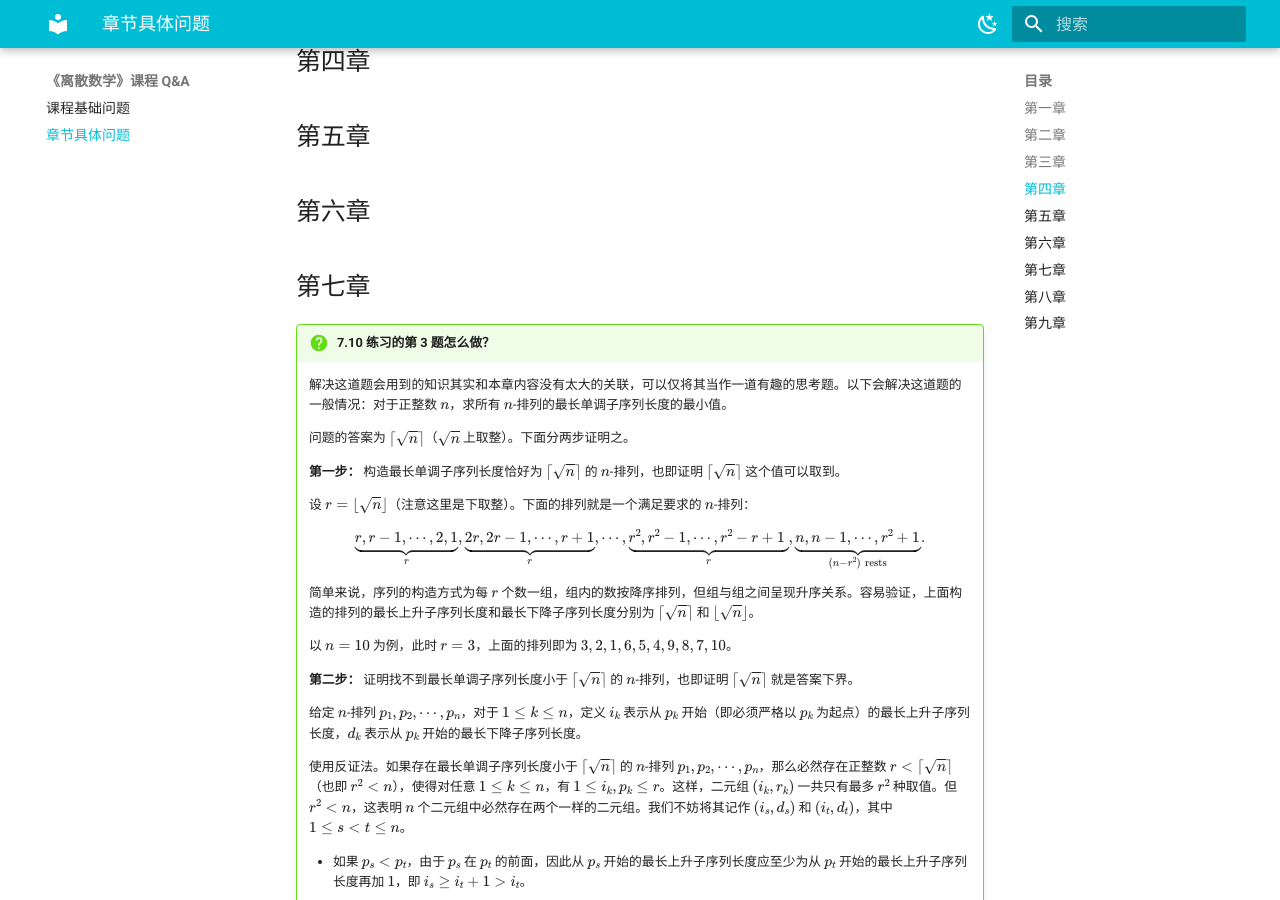
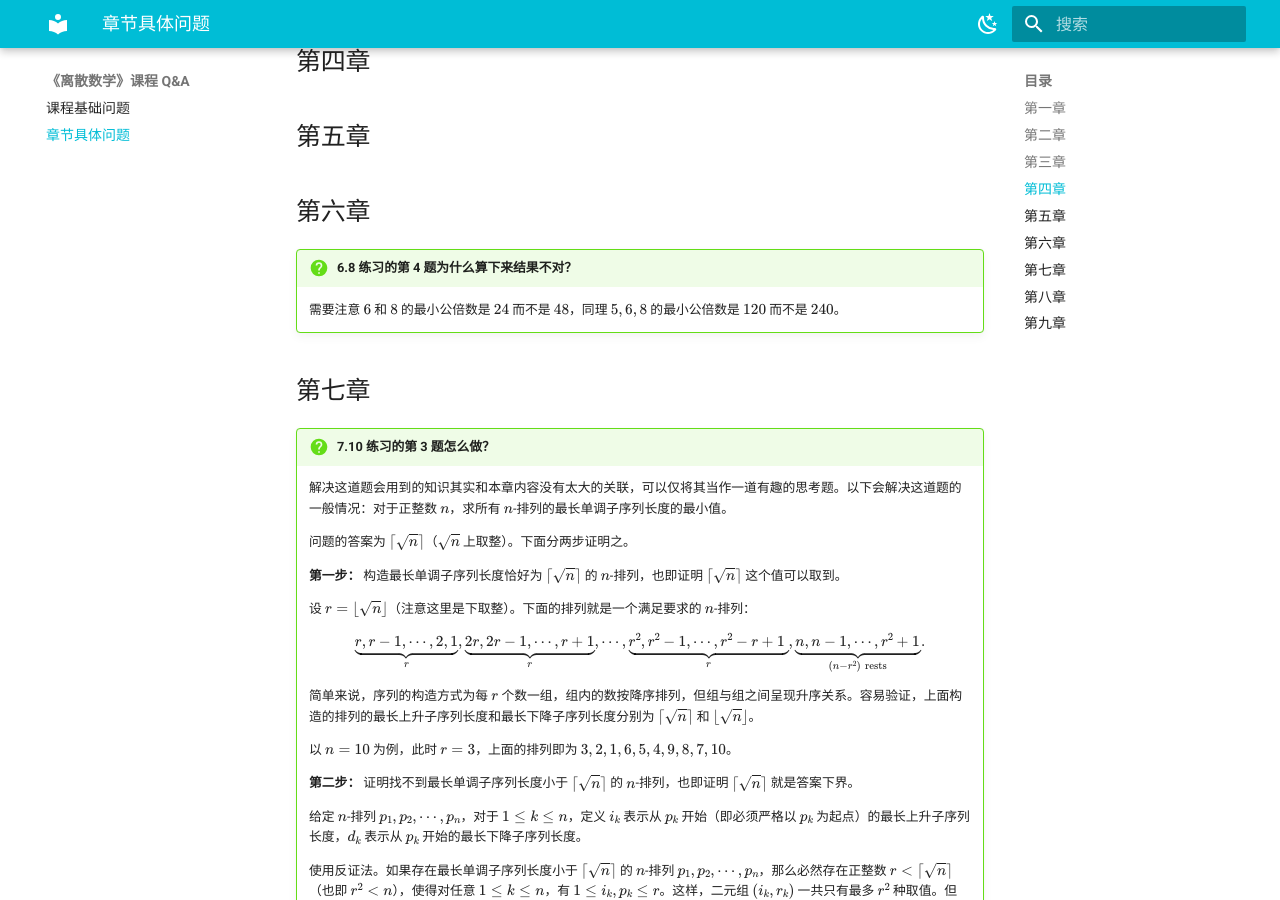
Before and after one commit to 1592063346/XuetangCourses, an MkDocs documentation site: the page built from docs/dm-qa-main.md, in a window 1280 px wide and 900 px high, scrolled down 1167 px. Built offline with MkDocs 1.6.1 and Material for MkDocs 9.7.7, drawn with Linux system fonts in a browser that asks for light colours; formulas are drawn with MathJax 3; comment, search, counter and statistics services are not loaded.

Commit message:
Add a question

```diff
--- a/docs/dm-qa-main.md
+++ b/docs/dm-qa-main.md
@@ -44,6 +44,10 @@ comments: true
 
 ## 第六章
 
+!!! question "6.8 练习的第 4 题为什么算下来结果不对？"
+
+    需要注意 $6$ 和 $8$ 的最小公倍数是 $24$ 而不是 $48$，同理 $5, 6, 8$ 的最小公倍数是 $120$ 而不是 $240$。
+
 ## 第七章
 
 !!! question "7.10 练习的第 3 题怎么做？"
```
